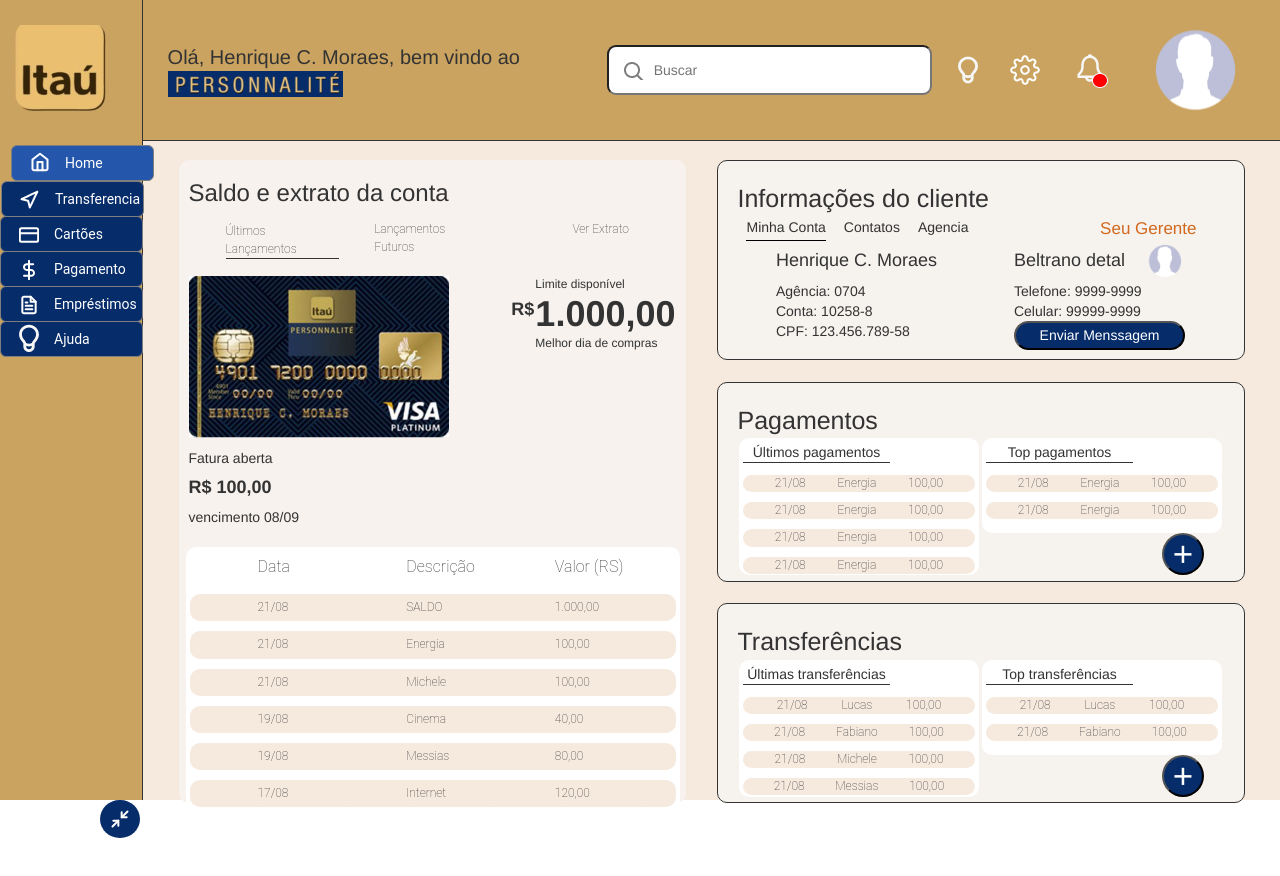
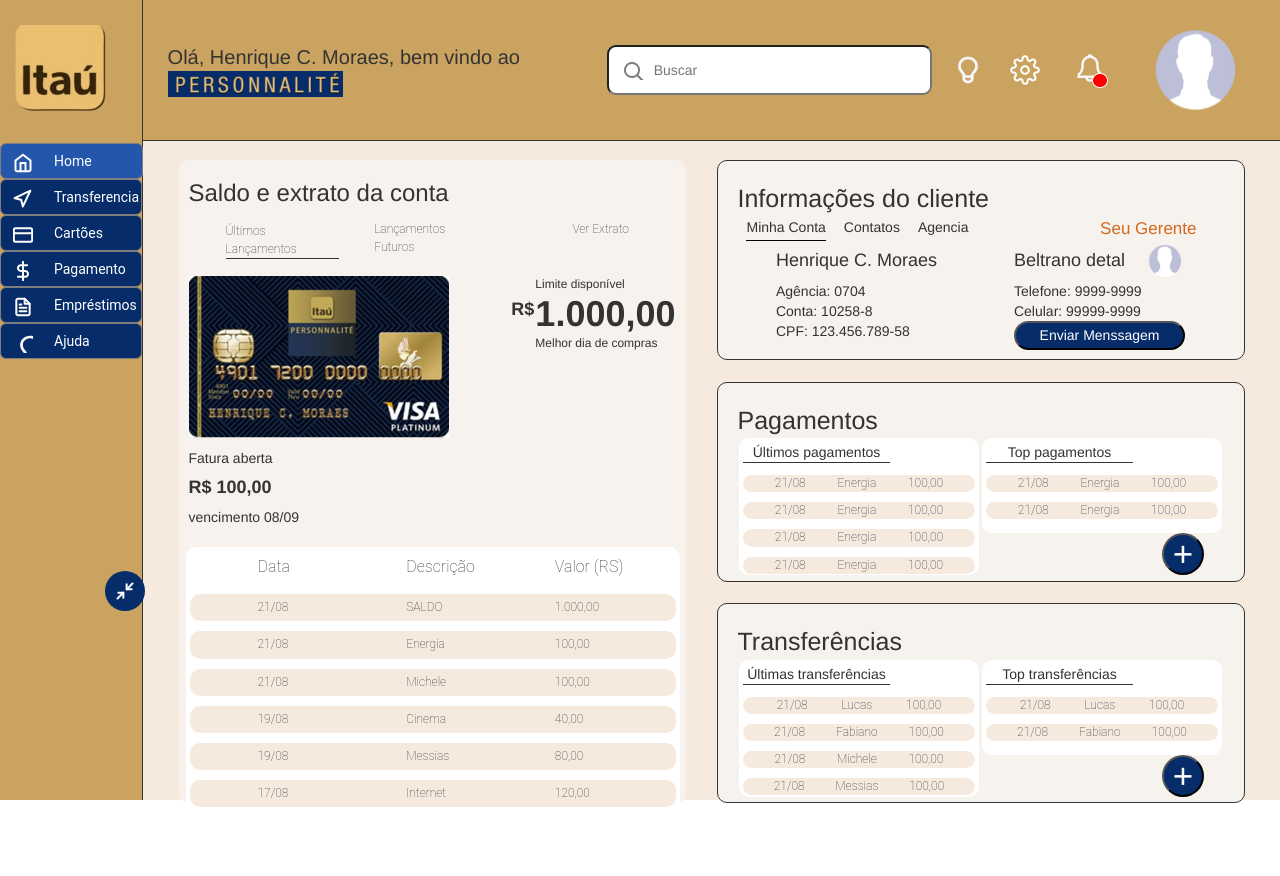
Before and after one commit to lucmkz/TarefaNovaInterfaceItauDevBoost, a plain HTML site: page index.html in a window 1280 px wide. Before the commit the page ends 838 px from the top, so only its background shows below. Drawn offline with nearby package versions, Linux system fonts and the light colour scheme.

Commit message:
css propblems fixed

```diff
--- a/css/index.css
+++ b/css/index.css
@@ -26,103 +26,84 @@
   border-right: 1px solid;
 }
 
-.menu-div div:hover {
-  cursor: pointer;
-  background-color: #28262E;
-}
-
 
 .img-home{
+  position: absolute;
+  width: 20px;
+  height: 20px;
+  left: 13px;
   background-image: url("../assets/home.svg");
-  position: absolute;
-  left: 12.5%;
-  right: 37.5%;
-  top: 19%;
-  bottom: 8.33%;
   background-repeat: no-repeat;
 }
 
 .img-transferencia{
+  position: absolute;
+  width: 20px;
+  height: 20px;
+  left: 13px;
   background-image: url("../assets/transfer.png");
-position: absolute;
-left: 12.5%;
-right: 8.33%;
-top: 24.33%;
-bottom: 12.5%;
   background-repeat: no-repeat;
 }
 
 .img-transferencia{
+  position: absolute;
+    width: 20px;
+    height: 20px;
+    left: 13px;
   background-image: url("../assets/transfer.png");
-position: absolute;
-left: 12.5%;
-right: 8.33%;
-top: 24.33%;
-bottom: 12.5%;
 background-repeat: no-repeat;
 }
 
 .img-cartoes{
+  position: absolute;
+    width: 20px;
+    height: 20px;
+    left: 13px;
   background-image: url("../assets/credit-card.svg");
-position: absolute;
-left: 12.5%;
-right: 8.33%;
-top: 24.33%;
-bottom: 12.5%;
 background-repeat: no-repeat;
 }
 
 .img-emprestimo{
+  position: absolute;
+    width: 20px;
+    height: 20px;
+    left: 13px;
   background-image: url("../assets/file-text.svg");
-position: absolute;
-left: 12.5%;
-right: 8.33%;
-top: 24.33%;
-bottom: 12.5%;
 background-repeat: no-repeat;
 }
 
 .img-pagamento{
+  position: absolute;
+    width: 20px;
+    height: 20px;
+    left: 13px;
   background-image: url("../assets/dollar-sign.svg");
-position: absolute;
-left: 12.5%;
-right: 8.33%;
-top: 24.33%;
-bottom: 12.5%;
 background-repeat: no-repeat;
 }
 
 .img-ajuda{
+  position: absolute;
+    width: 20px;
+    height: 20px;
+    left: 13px;
 background-image: url("../assets/lightbulb.svg");
-position: absolute;
-left: 7.5%;
-right: 8.33%;
-top: 1.33%;
-bottom: 12.5%;
 background-repeat: no-repeat;
 }
 
 .img-footer{
   position: absolute;
+  height: 40px;
   width: 40px;
-  height: 38.46px;
-  left: 100px;
-  top: 733px;
   background: #062C6A;
   background-image: url("../assets/minimize.svg");
   background-repeat: no-repeat;
   background-position: center;
   border-radius: 50%;
-  margin-top: 47%;
 }
 
 .menu-home{
-  position: absolute;
     width: 143px;
     height: 36px;
-  left: 11px;
-  top: 145px;
-
     background: #2457AB;
     border: 1px solid #7E7E7E;
     box-sizing: border-box;
@@ -135,15 +116,11 @@
     padding-left: 53px;
     padding-top: 9px;
     color: #FFFFFF;
+    margin-top: 143px;
 }
 
 .transferencia{
-  position: absolute;
-  width: 143px;
   height: 36px;
-  left: 1px;
-  top: 181px;
-
   background: #062C6A;
   border: 1px solid #7E7E7E;
   box-sizing: border-box;
@@ -159,12 +136,7 @@
 }
 
 .pagamento{
-  position: absolute;
-  width: 143px;
   height: 36px;
-  left: 0px;
-  top: 251px;
-
   background: #062C6A;
   border: 1px solid #7E7E7E;
   box-sizing: border-box;
@@ -181,12 +153,7 @@
 }
 
 .cartoes{
-  position: absolute;
-  width: 143px;
   height: 36px;
-  left: 0px;
-  top: 216px;
-
   background: #062C6A;
   border: 1px solid #7E7E7E;
   box-sizing: border-box;
@@ -207,12 +174,7 @@
 }
 
 .emprestimo{
-  position: absolute;
-  width: 143px;
   height: 36px;
-  left: 0px;
-  top: 286px;
-
   background: #062C6A;
   border: 1px solid #7E7E7E;
   box-sizing: border-box;
@@ -228,12 +190,7 @@
 }
 
 .ajuda{
-  position: absolute;
-  width: 143px;
   height: 36px;
-  left: 0px;
-  top: 321px;
-
   background: #062C6A;
   border: 1px solid #7E7E7E;
   box-sizing: border-box;
@@ -670,3 +627,11 @@
  .pagamento_button:hover {
   background: blue;
  }
+
+ .main_div_menu{
+  height: 100vh;
+    width: 145px;
+    display: flex;
+    align-items: center;
+    justify-content: flex-end;
+ }
--- a/index.html
+++ b/index.html
@@ -46,6 +46,7 @@
         </div>
     </section>
     <section class="menu">
+      <div class="main_div_menu">
         <div class="menu-div">
           <div class="menu-home"><i class="img-home"></i>Home</div>
           <div class="transferencia"><i class="img-transferencia"></i>Transferencia</div>
@@ -53,7 +54,8 @@
           <div class="pagamento"><i class="img-pagamento"></i>Pagamento</div>
           <div class="emprestimo"><i class="img-emprestimo"></i>Empréstimos</div>
           <div class="ajuda"><i class="img-ajuda"></i>Ajuda</div>
-          <div class="img-footer"><i class="img-minimize"></i></div>
+        </div>
+        <div class="img-footer"><i class="img-minimize"></i></div>
         </div>
     </section>
     <section class="body">
```
Lines whose indentation alone changed are shown as unchanged.
